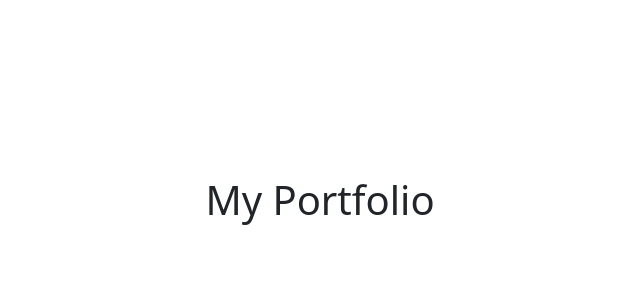
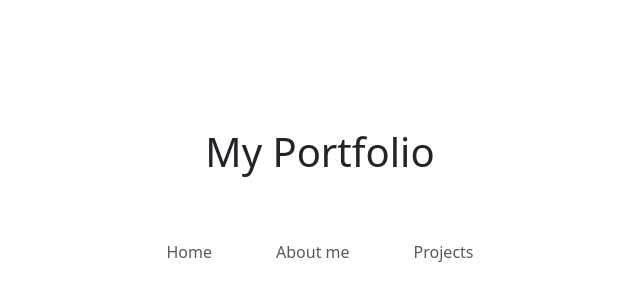
Before and after one commit to saragarrofe/saragarrofe, a React (Vite) app in the folder portfolio/: page / in a window 1280 px wide. Shown: the part 196-496 px from the top of the page, without its empty margins (320-960 px from the left). Built offline with nearby package versions, Linux system fonts and the light colour scheme.

Commit message:
feat(main structure): add first page and first nav component

```diff
--- a/portfolio/src/App.tsx
+++ b/portfolio/src/App.tsx
@@ -1,11 +1,12 @@
 import './App.css'
+import Home from './Pages/Home'
 
 function App() {
 
 
   return (
     <>
-      <h1>My Portfolio</h1>
+      <Home />
     </>
   )
 }
--- /dev/null
+++ b/portfolio/src/Pages/Home.tsx
@@ -0,0 +1,12 @@
+import { Nav } from "react-bootstrap";
+import NavbarComponent from "../components/Navbar/Navbar";
+
+
+export default function Home() {
+    return (
+        <>
+            <h1>My Portfolio</h1>
+            <NavbarComponent />
+        </>
+    )
+}
--- /dev/null
+++ b/portfolio/src/components/Navbar/Navbar.tsx
@@ -0,0 +1,17 @@
+import { Navbar as BootstrapNavbar, Nav, Container, Navbar } from 'react-bootstrap';
+
+export default function NavbarComponent() {
+    return (
+        <>
+            <Navbar data-bs-theme="light" className='mt-5'>
+                <Container>
+                    <Nav className="me-auto gap-3">
+                        <Nav.Link href="#home" className='mx-3'>Home</Nav.Link>
+                        <Nav.Link href="#about" className='mx-3'>About me</Nav.Link>
+                        <Nav.Link href="#project" className='mx-3'>Projects</Nav.Link>
+                    </Nav>
+                </Container>
+            </Navbar>
+        </>
+    )
+}
```
Also changed, not shown: portfolio/src/components/Navbar/Navbar.css (added).
